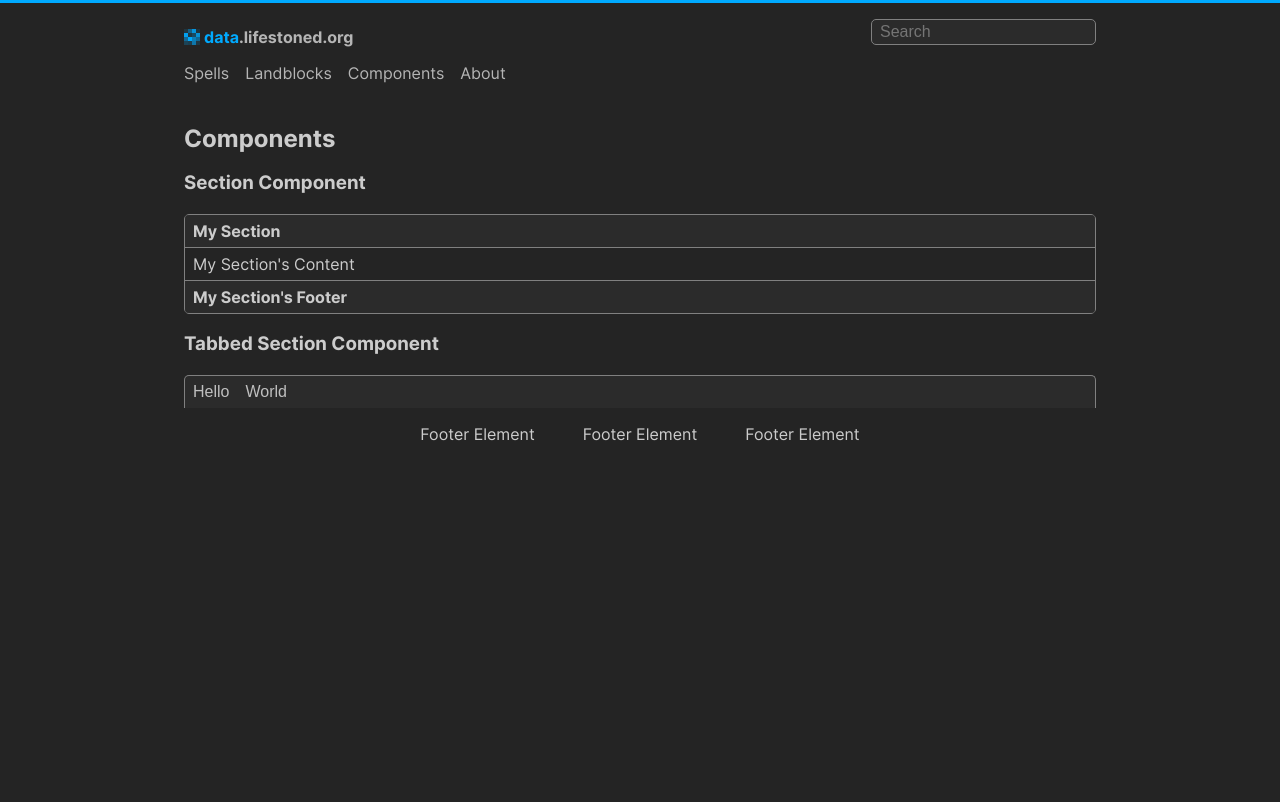
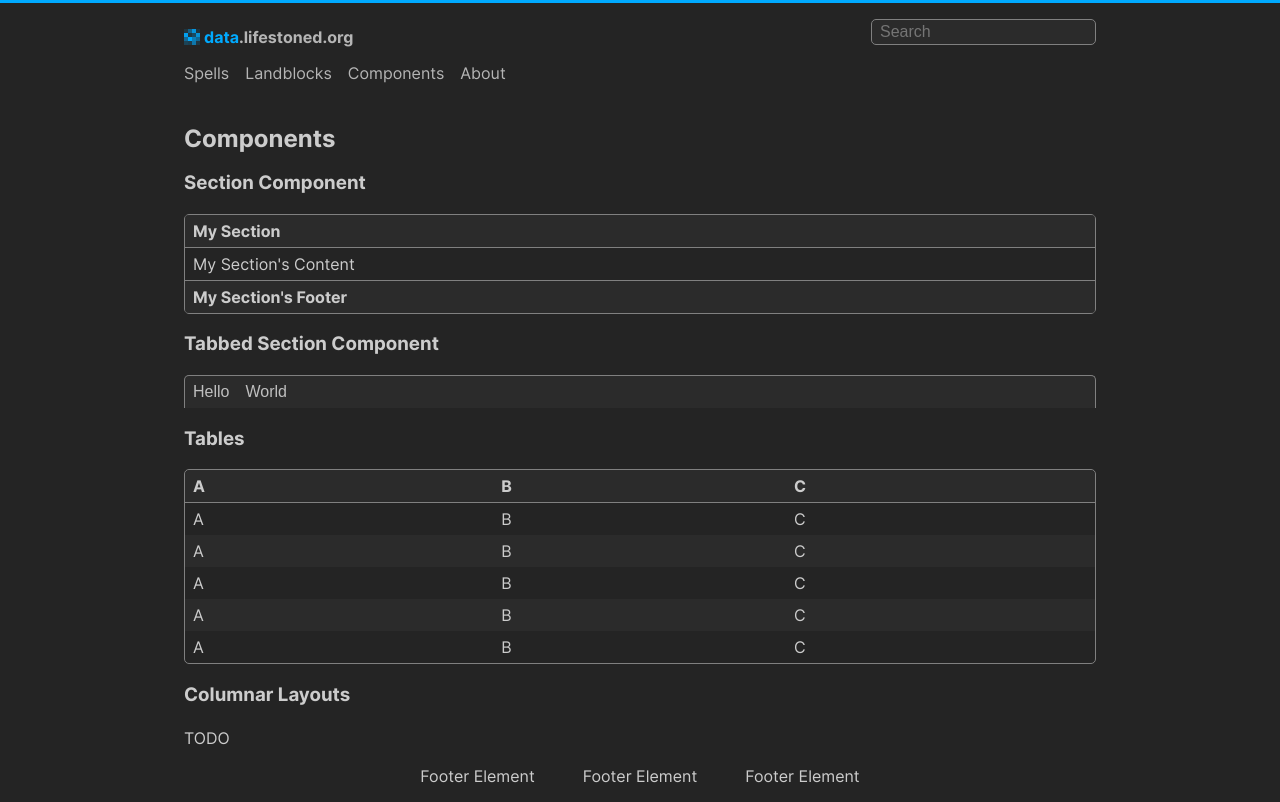
Before and after one commit to amoeba/data.lifestone.org, a Nuxt app: page /components in a window 1280 px wide. Built offline with nearby package versions, Linux system fonts and the light colour scheme.

Commit message:
Set up styles for tables

```diff
--- a/assets/css/styles.css
+++ b/assets/css/styles.css
@@ -244,6 +244,49 @@ label {
   max-width: 100%;
 }
 
+/* Tables */
+table {
+  border: 1px solid var(--border);
+  border-collapse: separate;
+  border-radius: var(--border-radius);
+  border-spacing: 0;
+  width: 100%;
+}
+
+tr:nth-child(even) {
+  background-color: var(--background-alt);
+}
+
+td {
+  padding: 0.25em 0.5em;
+}
+
+thead td {
+  border-bottom: 1px solid var(--border);
+}
+
+thead td {
+  background-color: var(--background-alt);
+  font-weight: bold;
+}
+
+thead td:first-child {
+  border-radius: var(--border-radius) 0 0 0;
+}
+
+thead td:last-child {
+  border-radius: 0 var(--border-radius) 0 0;
+}
+
+tbody tr:last-child td:first-child {
+  border-radius: 0 0 0 var(--border-radius);
+}
+tbody tr:last-child td:last-child {
+  border-radius: 0 0 var(--border-radius) 0;
+}
+
+
+
 /* Component: Section */
 .section {
   border: 1px solid var(--border);
--- a/pages/components.vue
+++ b/pages/components.vue
@@ -30,4 +30,43 @@
       <TabContent id="world">World Content</TabContent>
     </template>
   </TabbedSection>
+  <h3>Tables</h3>
+  <table>
+    <thead>
+      <tr>
+        <td>A</td>
+        <td>B</td>
+        <td>C</td>
+      </tr>
+    </thead>
+    <tbody>
+      <tr>
+        <td>A</td>
+        <td>B</td>
+        <td>C</td>
+      </tr>
+      <tr>
+        <td>A</td>
+        <td>B</td>
+        <td>C</td>
+      </tr>
+      <tr>
+        <td>A</td>
+        <td>B</td>
+        <td>C</td>
+      </tr>
+      <tr>
+        <td>A</td>
+        <td>B</td>
+        <td>C</td>
+      </tr>
+      <tr>
+        <td>A</td>
+        <td>B</td>
+        <td>C</td>
+      </tr>
+    </tbody>
+  </table>
+  <h3>Columnar Layouts</h3>
+  TODO
 </template>
```
